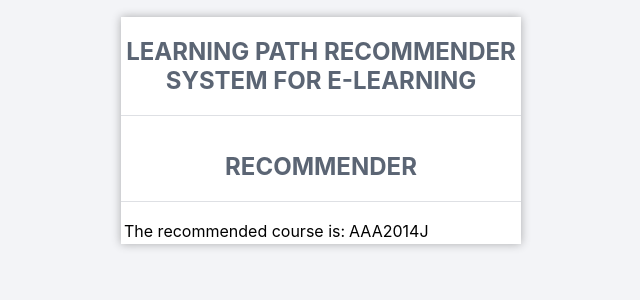
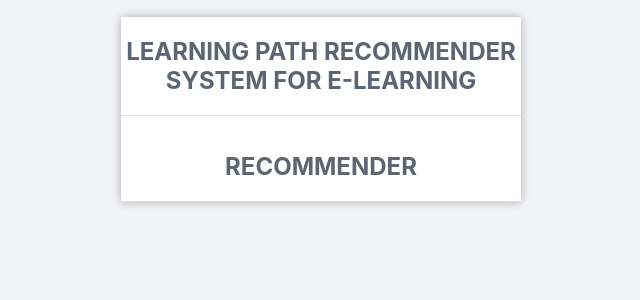
Before and after one commit to aparnak78/recommender-, a Flask app: page /pythonlogin/profile2 in a window 1280 px wide. Shown: the part 435-735 px from the top of the page, without its empty margins (319-959 px from the left). Run offline with Flask 2, Linux system fonts and the light colour scheme; the visitor is signed in with stand-in values (Sample User, id 1); data that the repository does not hold is empty; parts of the project's set-up code (start-up, migrations or seed data) failed here and were passed over; some libraries are stand-ins or nearby versions.

Commit message:
Update profile2.html

```diff
--- a/pythonlogin/templates/profile2.html
+++ b/pythonlogin/templates/profile2.html
@@ -41,13 +41,7 @@
         <div class="login">
             <h1>LEARNING PATH RECOMMENDER SYSTEM FOR E-LEARNING</h1>
             <h1>RECOMMENDER</h1>
-            <table>
 
-                    <tr>
-                        <td>The recommended course is:</td>
-                        <td>AAA2014J</td>
-                    </tr>
-                </table>
 
         </div>
 
```
